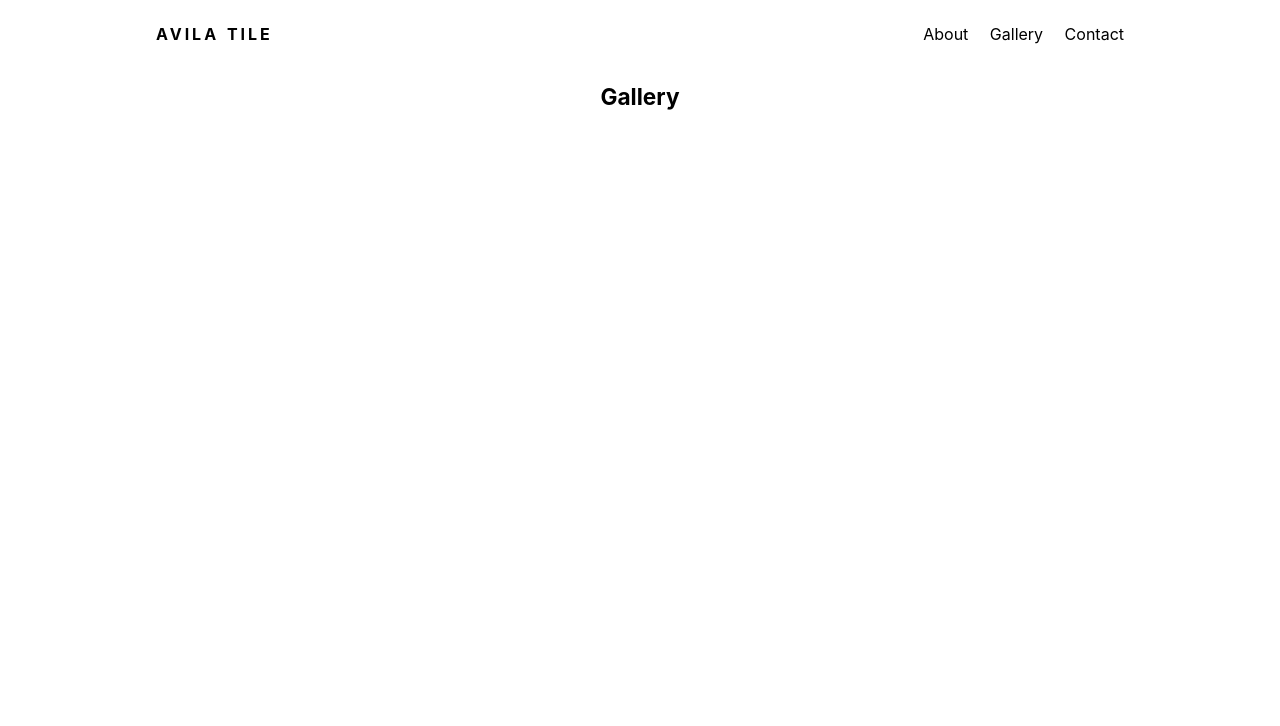
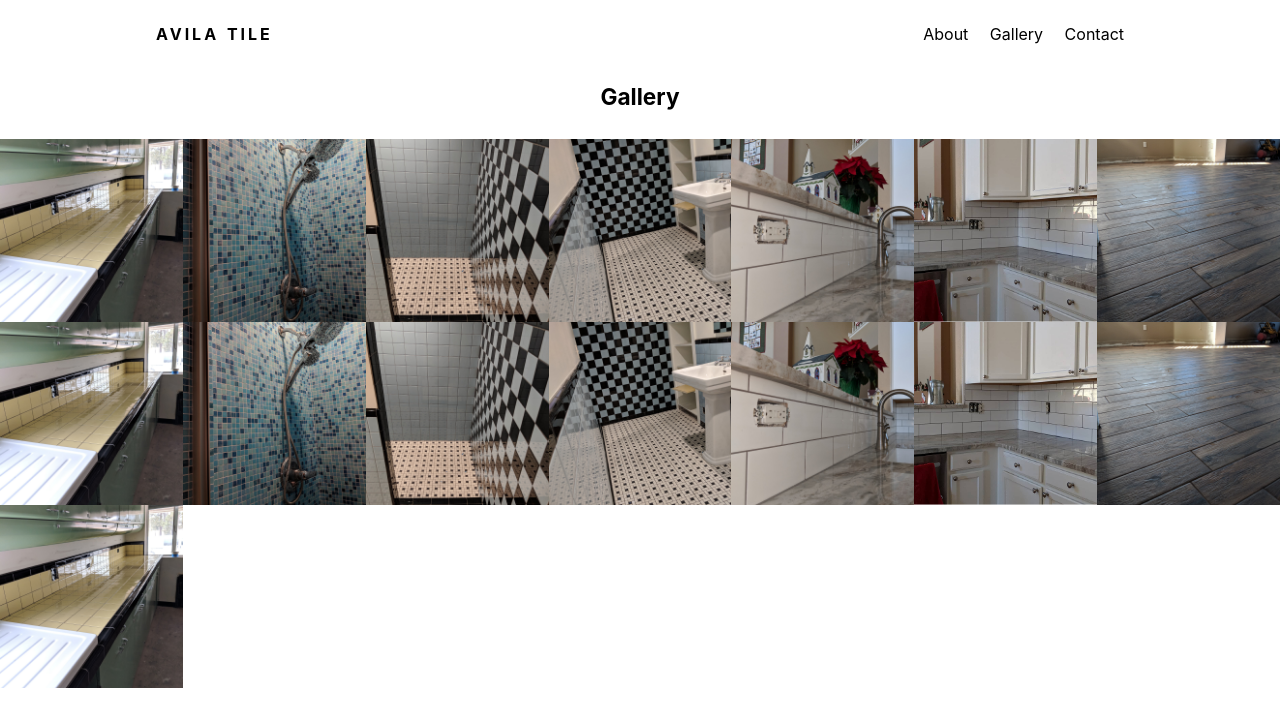
Before and after one commit to alex-avila/avila-tile, a Nuxt app: page /gallery in a window 1280 px wide. Shown: the top 726 px of the page. Built offline with nearby package versions, Linux system fonts and the light colour scheme; a web font is replaced by a local one.

Commit message:
Create the gallery page with an image grid similar to instagram

```diff
--- /dev/null
+++ b/assets/styles/pages/gallery.sass
@@ -0,0 +1,15 @@
+.gallery__container
+  display: grid
+  grid-template-columns: repeat(auto-fit, minmax(175px, 1fr))
+
+.gallery__image-container
+  position: relative
+  width: 100%
+  padding-top: 100%
+  height: 0
+  overflow: hidden
+
+.gallery__image
+  position: absolute
+  top: 50%
+  transform: translateY(-50%)
--- a/pages/gallery/index.vue
+++ b/pages/gallery/index.vue
@@ -1,5 +1,20 @@
 <template>
-  <main-heading>Gallery</main-heading>
+  <section>
+    <main-heading>Gallery</main-heading>
+    <div class="gallery__container">
+      <div
+        v-for="({ src }, i) in galleryImages"
+        :key="src + i"
+        class="gallery__image-container"
+      >
+        <img
+          :src="src"
+          class="gallery__image"
+          alt=""
+        >
+      </div>
+    </div>
+  </section>
 </template>
 
 <script>
@@ -8,6 +23,38 @@ import MainHeading from '@/components/MainHeading.vue'
 export default {
   components: {
     MainHeading
+  },
+
+  data() {
+    return {
+      galleryImages: [
+        { src: this.getImage('70s') },
+        { src: this.getImage('blue-bathroom') },
+        { src: this.getImage('checkers') },
+        { src: this.getImage('checkers2') },
+        { src: this.getImage('white-backsplash') },
+        { src: this.getImage('white-tile') },
+        { src: this.getImage('wood-tile') },
+        { src: this.getImage('70s') },
+        { src: this.getImage('blue-bathroom') },
+        { src: this.getImage('checkers') },
+        { src: this.getImage('checkers2') },
+        { src: this.getImage('white-backsplash') },
+        { src: this.getImage('white-tile') },
+        { src: this.getImage('wood-tile') },
+        { src: this.getImage('70s') }
+      ]
+    }
+  },
+
+  methods: {
+    getImage(image) {
+      return require(`@/assets/images/featured-work/${image}.jpg`)
+    }
   }
 }
 </script>
+
+<style lang="sass" scoped>
+@import '../../assets/styles/pages/gallery'
+</style>
```
